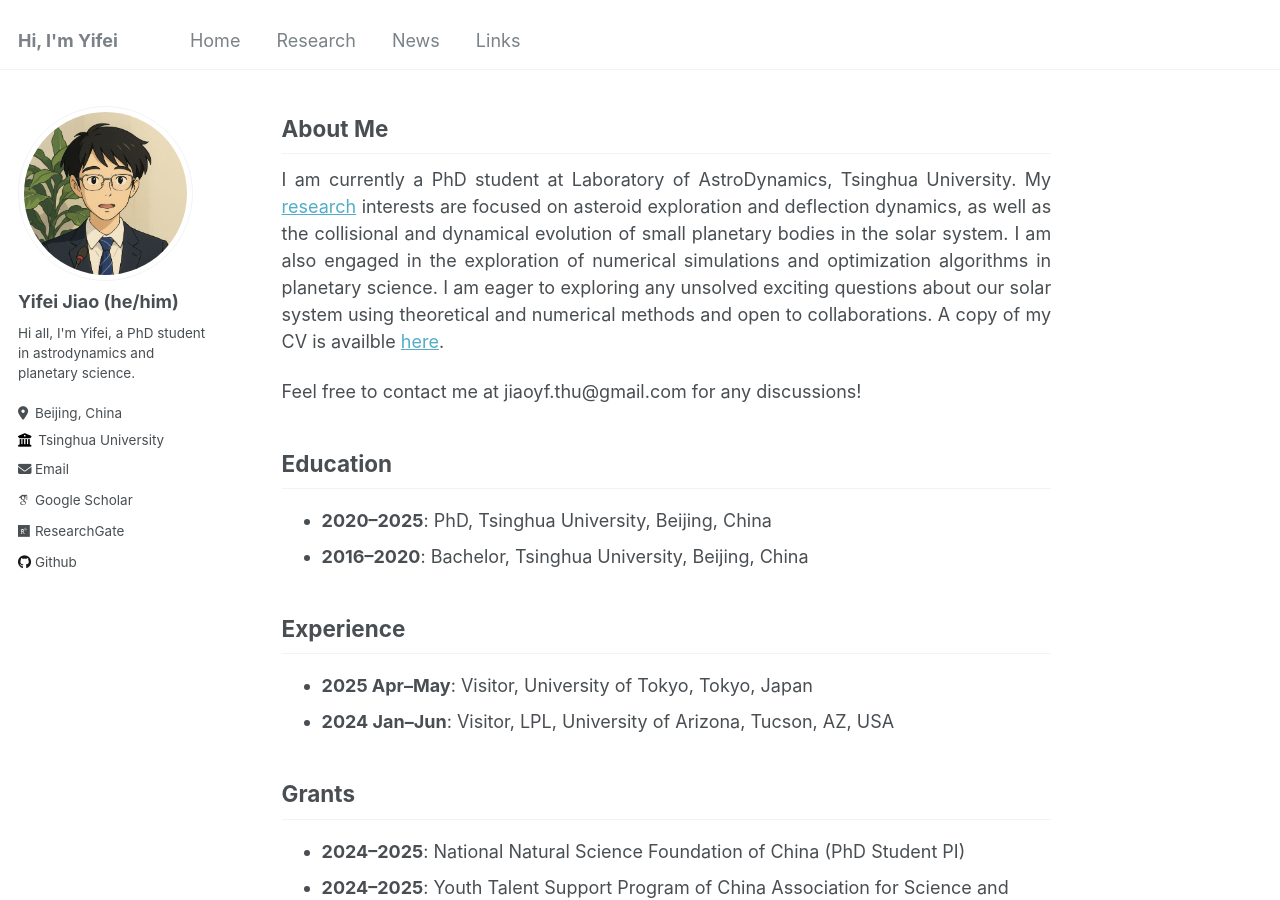
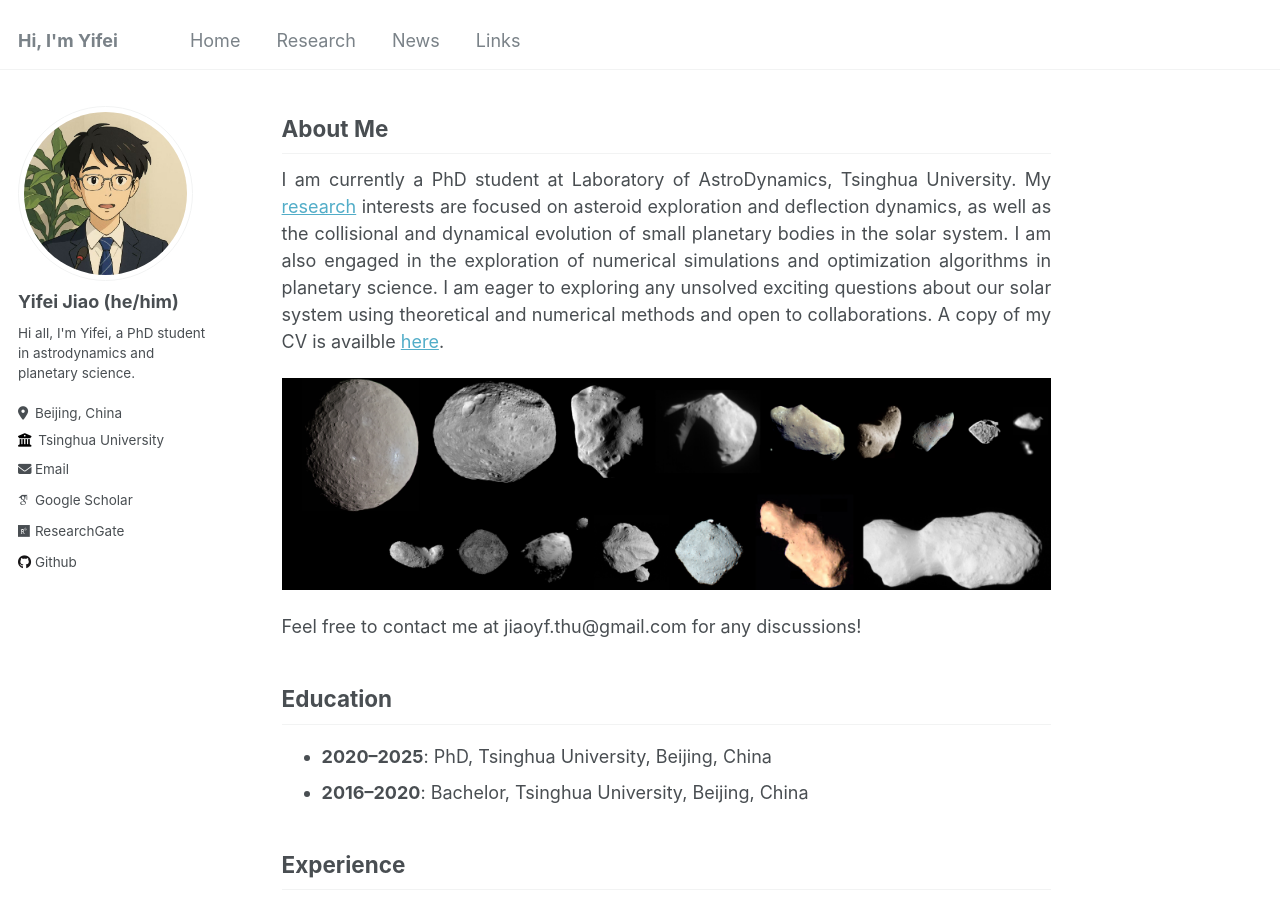
Before and after one commit to jiaoyf-thu/jiaoyf-thu.github.io, a Jekyll site: the page built from _pages/about.md, in a window 1280 px wide and 900 px high. Built offline with Jekyll 4.4.1, drawn with Linux system fonts in a browser that asks for light colours; some web fonts are replaced.

Commit message:
Update about.md

```diff
--- a/_pages/about.md
+++ b/_pages/about.md
@@ -13,8 +13,9 @@ redirect_from:
 I am currently a PhD student at Laboratory of AstroDynamics, Tsinghua University. My <a href="https://jiaoyf-thu.github.io/research/">research</a> interests are focused on asteroid exploration and deflection dynamics, as well as the collisional and dynamical evolution of small planetary bodies in the solar system. I am also engaged in the exploration of numerical simulations and optimization algorithms in planetary science. I am eager to exploring any unsolved exciting questions about our solar system using theoretical and numerical methods and open to collaborations. A copy of my CV is availble <a href="https://jiaoyf-thu.github.io/files/jiaoyf-thu-cv.pdf" target="_blank">here</a>.
 </p>
 
+<img src="https://jiaoyf-thu.github.io/images/all-asteroids.png"  width="800">
+
 Feel free to contact me at jiaoyf.thu@gmail.com for any discussions!
-
 
 ## Education
 
```
